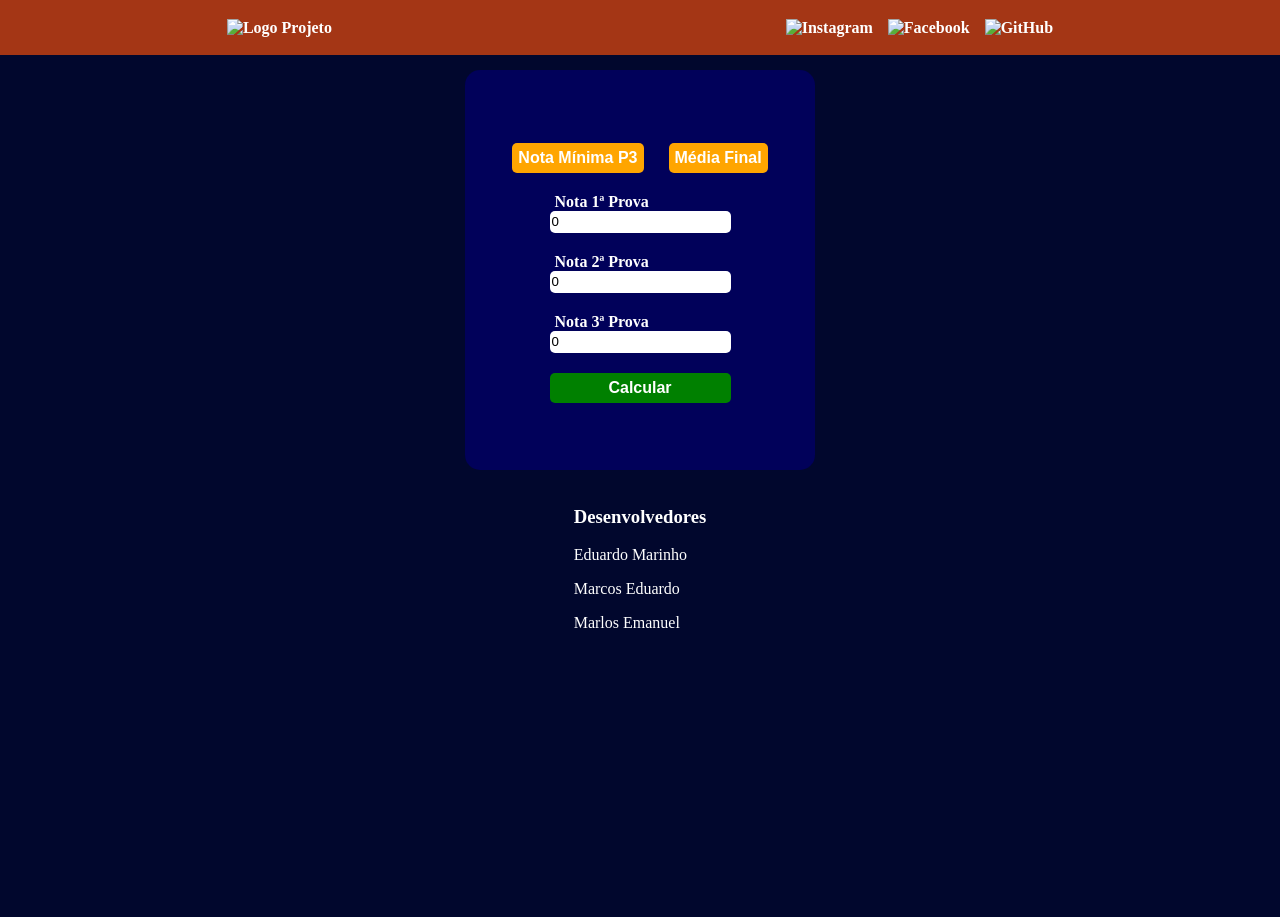
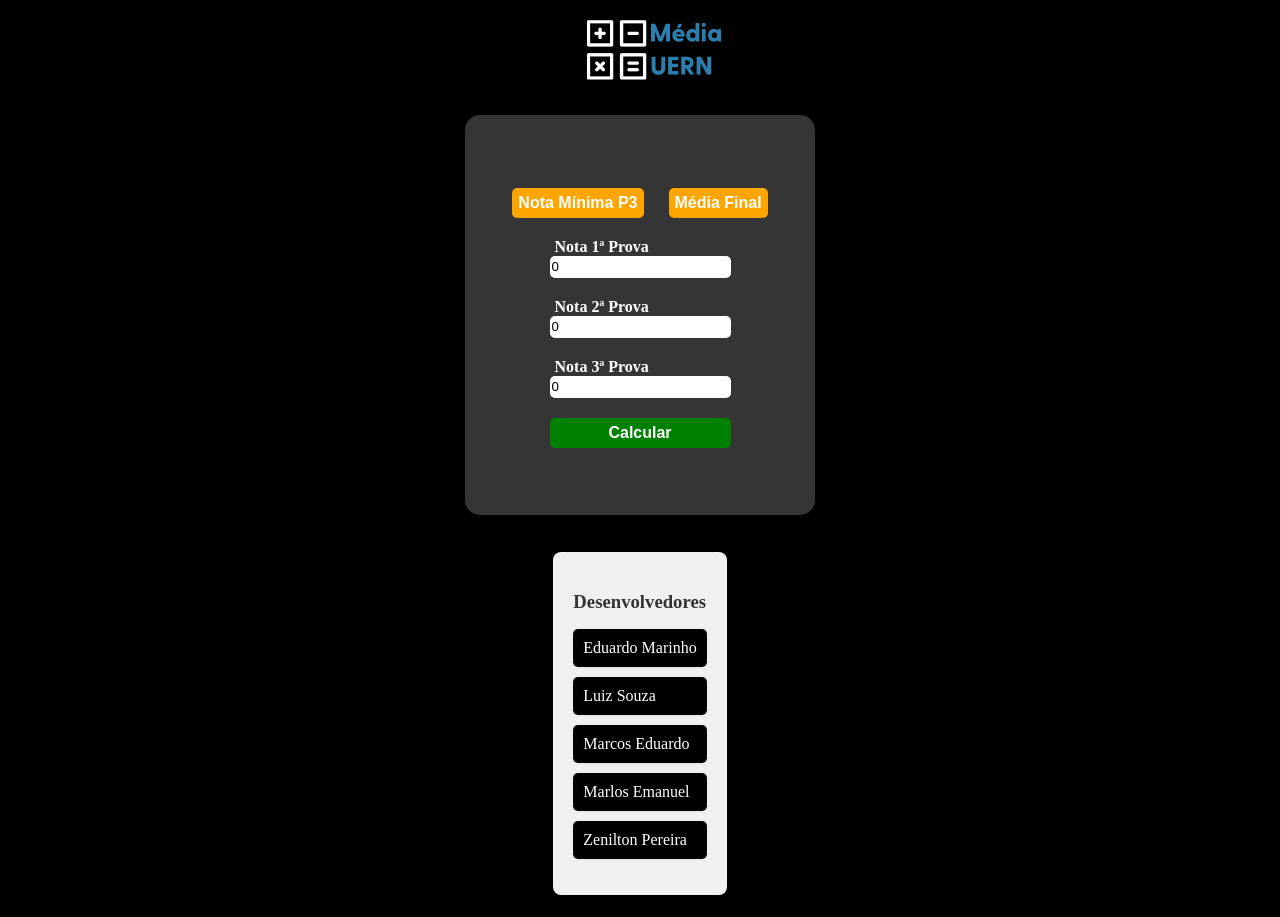
Before and after one commit to MarlosEmanuel/Media-UERN, a plain HTML site: page index.html in a window 1280 px wide. Before the commit the page ends 800 px from the top, so only its background shows below. Drawn offline with Linux system fonts and the light colour scheme.

Commit message:
adição da logo, fix nas importações css e js

```diff
--- a/index.html
+++ b/index.html
@@ -3,9 +3,8 @@
 <head>
     <meta charset="UTF-8">
     <meta name="viewport" content="width=device-width, initial-scale=1.0">
-    <title>Calculadora de Média</title>
-    <link href="https://marlosemanuel.github.io/Media-UERN/style.css" rel="stylesheet" />
-    <script src="https://marlosemanuel.github.io/Media-UERN/scripts.js"></script>
+    <title>Calculadora UERN</title>
+    <link rel="stylesheet" href="stylesheets/style.css">
 </head>
 <body>
 
@@ -17,12 +16,7 @@
 
     <nav class="topo">
         <div class="topo-logo">
-            <img src="" alt="Logo Projeto">
-        </div>
-        <div class="topo-contatos">
-            <img src="" alt="Instagram">
-            <img src="" alt="Facebook">
-            <img src="" alt="GitHub">
+            <img src="assets/logo.png">
         </div>
     </nav>
 
@@ -58,15 +52,21 @@
 
     </section>
 
+    <!--Footer-->
     <section class="footer">
-        <div class="about-devs">
-            <h3>Desenvolvedores</h3>
-            <p><a>Eduardo Marinho</a></p>
-            <p><a>Marcos Eduardo</a></p>
-            <p><a>Marlos Emanuel</a></p>
-        </div>
-    </section>
+      <div class="about-devs">
+          <h3>Desenvolvedores</h3>
+          <ul>
+              <li>Eduardo Marinho</strong></li>
+              <li>Luiz Souza</li>
+              <li>Marcos Eduardo</li>
+              <li>Marlos Emanuel</li>
+              <li>Zenilton Pereira</li>
+          </ul>
+      </div>
+  </section>
 
+    <script src="javascripts/scripts.js"></script>
 
 </body>
 </html>
--- a/style.css
+++ b/stylesheets/style.css
@@ -4,25 +4,22 @@ body{
     display: flex;
     flex-direction: column;
     justify-content: center;
-    background-color: rgb(1, 7, 45);
+    background-color: rgb(0, 0, 0);
 }
 
 
 /* Estilização da barra de navegação */
 .topo{
-    background-color: rgb(164, 54, 21);
+    background-color: rgb(0, 0, 0);
     display: flex;
-    justify-content: space-around;
-    min-height: 55px;
+    justify-content: center;
     align-items: center;
-    color: white;
-    font-weight: bold;
-    font-size: 12pt;
+    height: 100px;
 }
 
 .topo-logo img{
-    height: 32px;
-    width: 32px;
+    height: 250px;
+    width: 250px;
 }
 
 .topo-contatos{
@@ -34,7 +31,7 @@ body{
 /* Estilização da Main */
 
 .main{
-    background-color: rgb(1, 1, 90);
+    background-color: rgb(53, 53, 53);
     width: 350px;
     height: fit-content;
     min-height: 400px;
@@ -125,6 +122,37 @@ body{
     color: white;
 }
 
-.about-devs{
+.about-devs {
+  background-color: #f0f0f0; /* Cor de fundo */
+  padding: 20px; /* Espaçamento interno */
+  border-radius: 8px; /* Bordas arredondadas */
+  box-shadow: 0 2px 4px rgba(0, 0, 0, 0.1); /* Sombra leve */
+  max-width: 400px; /* Largura máxima */
+  margin: 20px auto; /* Centraliza e adiciona margem vertical */
+}
 
+.about-devs h3 {
+  color: #333; /* Cor do texto do título */
+  margin-bottom: 15px; /* Espaçamento abaixo do título */
 }
+
+.about-devs ul {
+  list-style-type: none; /* Remove os marcadores da lista */
+  padding: 0; /* Remove o padding padrão */
+}
+
+.about-devs ul li {
+  background-color: #000000; /* Cor de fundo para cada item */
+  padding: 10px; /* Espaçamento interno para cada item */
+  margin-bottom: 10px; /* Espaçamento entre os itens */
+  border-radius: 5px; /* Bordas arredondadas para cada item */
+  box-shadow: 0 1px 2px rgba(0, 0, 0, 0.05); /* Sombra leve para cada item */
+}
+
+.about-devs ul li:last-child {
+  margin-bottom: 0; /* Remove a margem do último item */
+}
+
+.about-devs ul li strong {
+  color: #007bff; /* Cor para texto em negrito */
+}
```
Also changed, not shown: assets/logo.png (added), javascripts/scripts.js (renamed from scripts.js).
